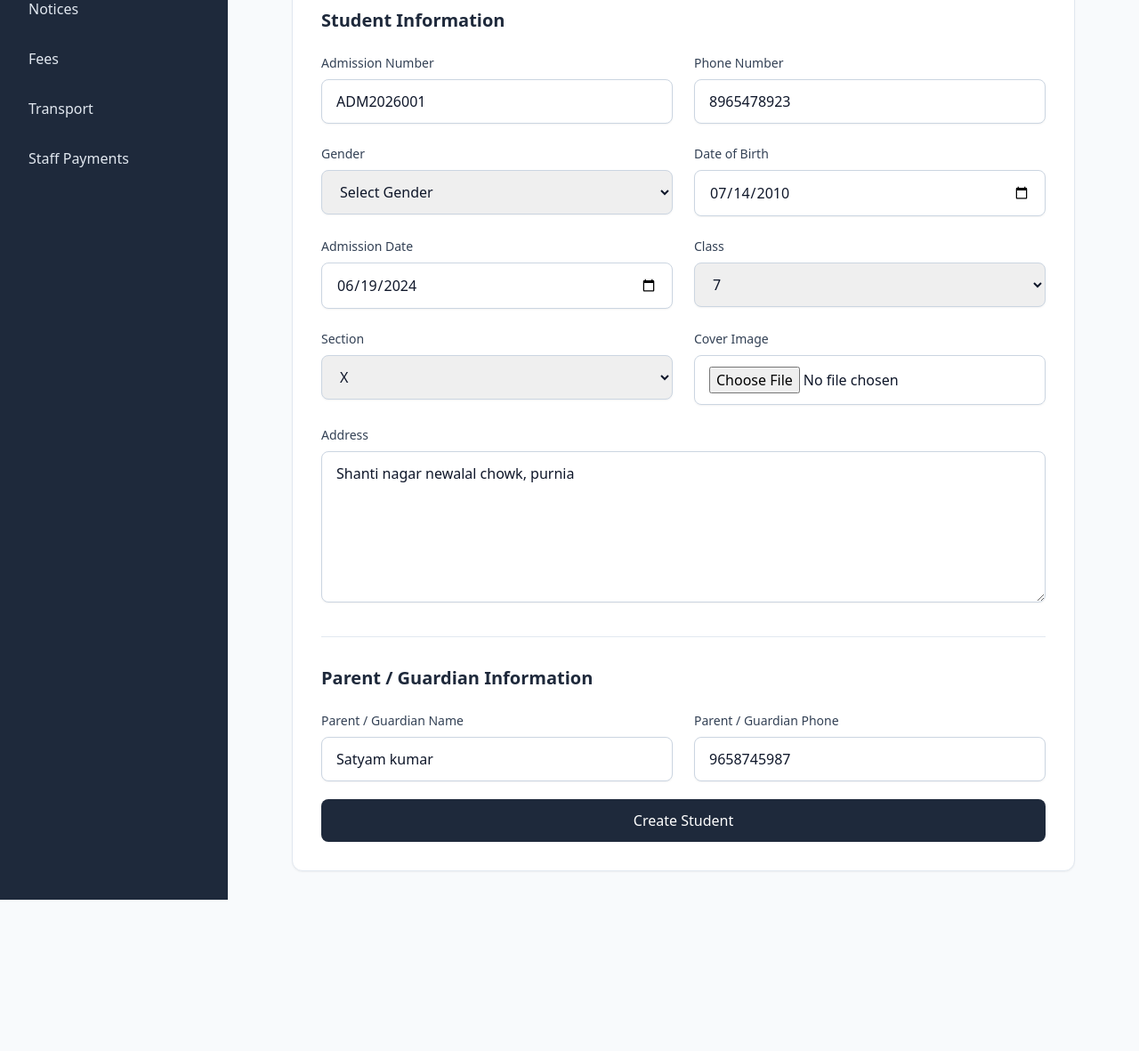
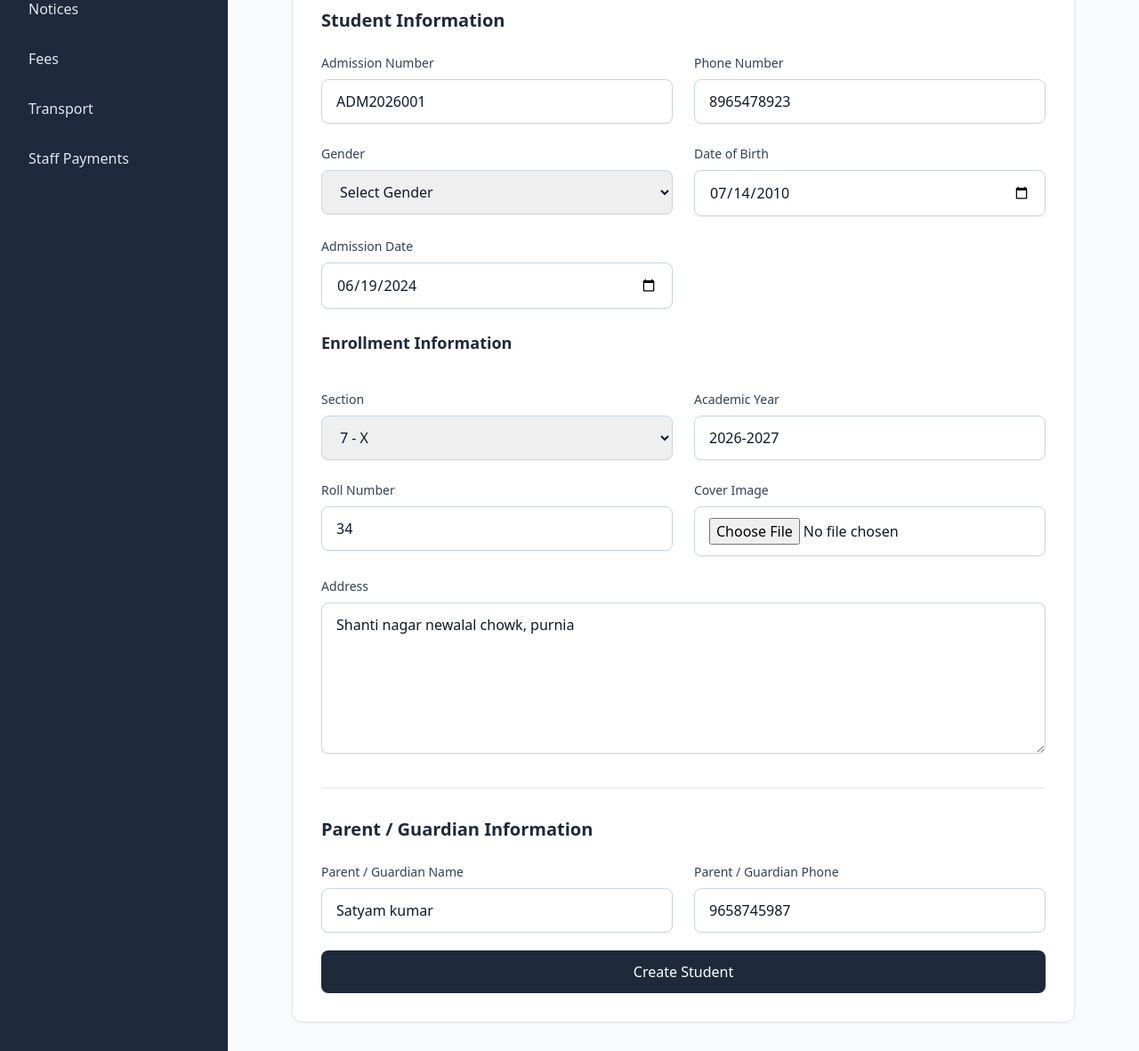
Before and after one commit to omjha1190/School_MS, a Django app: page /students/edit/1/ in a window 1280 px wide. Shown: the part 523-1704 px from the top of the page at 89% size. Before the commit the page ends 1534 px from the top, so only its background shows below. Run offline with Django 5.2, Linux system fonts and the light colour scheme; data comes from the database, SQL or seed files in the repository; both versions use the stored data as it was before the commit; some libraries are stand-ins or nearby versions.

Commit message:
fixed roll no and class

```diff
--- a/schoolmanagementsystem/academics/models.py
+++ b/schoolmanagementsystem/academics/models.py
@@ -16,7 +16,7 @@ class Section(models.Model):
         return f"{self.schoolclass.name} - {self.name}"
 
 class StudentEnrollment(models.Model):
-    student = models.ForeignKey("students.Student", on_delete=models.CASCADE)
+    student = models.ForeignKey("students.Student", on_delete=models.CASCADE, related_name="enrollments")
     section = models.ForeignKey(Section, on_delete=models.CASCADE)
     academic_year = models.CharField(max_length=50)
     roll_no = models.IntegerField()
--- a/schoolmanagementsystem/attendance/models.py
+++ b/schoolmanagementsystem/attendance/models.py
@@ -1,6 +1,4 @@
 from django.db import models
-from students.models import Student
-from teachers.models import Teacher
 
 # Create your models here.
 class StudentAttendance(models.Model):
--- a/schoolmanagementsystem/students/models.py
+++ b/schoolmanagementsystem/students/models.py
@@ -1,6 +1,5 @@
 from django.db import models
 from django.contrib.auth.models import User
-from academics.models import SchoolClass, Section
 
 # Create your models here.
 class Student(models.Model):
@@ -20,8 +19,6 @@ class Student(models.Model):
     admission_date = models.DateField()
     parent_name = models.CharField(max_length=100)
     parent_phone = models.CharField(max_length=15)
-    schoolclass = models.ForeignKey(SchoolClass, on_delete=models.CASCADE, null=True,blank=True)
-    section = models.ForeignKey(Section, on_delete=models.CASCADE, null=True,blank=True)
 
     def __str__(self):
         return self.user.get_full_name()
--- a/schoolmanagementsystem/students/templates/students/insert.html
+++ b/schoolmanagementsystem/students/templates/students/insert.html
@@ -6,7 +6,7 @@
 <div class="flex-1 p-8">
     <div class="px-10">
         <h1 class="text-3xl font-semibold text-slate-800 mb-8">Add Student</h1>
-        <div class="p-8 bg-white rounded-xl border border-slate-200 shadow-sm ">
+        <div class="p-8 bg-white rounded-xl border border-slate-200 shadow-sm">
             <form method="POST" enctype="multipart/form-data">
                 {% csrf_token %}
                 <div>
@@ -28,13 +28,13 @@
                             <label for="email" class="block text-sm font-medium text-slate-700 mb-2">Email</label>
                             <input type="email" id="email" name="email" value="{{ student.user.email }}" placeholder="Enter email address" class="w-full border border-slate-300 rounded-lg px-4 py-3 shadow-sm hover:shadow-md">
                         </div>
-                        <div class="">
+                        <div>
                             <label for="password" class="block text-sm font-medium text-slate-700 mb-2">Password</label>
                             <input type="password" id="password" name="password" placeholder="Enter password" class="w-full border border-slate-300 rounded-lg px-4 py-3 shadow-sm hover:shadow-md">
                         </div>
                         <div>
                             <label for="confirm_password" class="block text-sm font-medium text-slate-700 mb-2">Confirm Password</label>
-                            <input type="password" id="confirm_password" name="confirm_password" placeholder="Confirm password" required class="w-full border border-slate-300 rounded-lg px-4 py-3 shadow-sm hover:shadow-md" >
+                            <input type="password" id="confirm_password" name="confirm_password" placeholder="Confirm password" required class="w-full border border-slate-300 rounded-lg px-4 py-3 shadow-sm hover:shadow-md">
                         </div>
                     </div>
                 </div>
@@ -67,38 +67,36 @@
                             <label for="admission_date" class="block text-sm font-medium text-slate-700 mb-2">Admission Date</label>
                             <input type="date" id="admission_date" name="admission_date" value="{{ student.admission_date|date:'Y-m-d' }}" class="w-full border border-slate-300 rounded-lg px-4 py-3 shadow-sm hover:shadow-md">
                         </div>
+                        <div class="col-span-2">
+                            <h3 class="text-lg font-semibold text-slate-800 mb-4">Enrollment Information</h3>
+                        </div>
                         <div>
-                            <label for="schoolclass" class="block text-sm font-medium text-slate-700 mb-2">Class</label>
-                            <select id="schoolclass" name="schoolclass" class="w-full border border-slate-300 rounded-lg px-4 py-3 shadow-sm hover:shadow-md">
-                                <option value="">Select Class</option>
-                                {% for schoolclass in schoolclasses %}
-                                    <option value="{{ schoolclass.id }}"
-                                        {% if student.schoolclass.id == schoolclass.id %}selected{% endif %}>
-                                        {{ schoolclass.name }}
+                            <label for="section" class="block text-sm font-medium text-slate-700 mb-2">Section</label>
+                            <select id="section" name="section" required class="w-full border border-slate-300 rounded-lg px-4 py-3 shadow-sm hover:shadow-md">
+                                <option value="">Select Section</option>
+                                {% for section in sections %}
+                                    <option value="{{ section.id }}" {% if student.enrollments.first.section.id == section.id %}selected{% endif %}>
+                                        {{ section.schoolclass.name }} - {{ section.name }}
                                     </option>
                                 {% endfor %}
                             </select>
                         </div>
                         <div>
-                            <label for="section" class="block text-sm font-medium text-slate-700 mb-2">Section</label>
-                            <select id="section" name="section" class="w-full border border-slate-300 rounded-lg px-4 py-3 shadow-sm hover:shadow-md">
-                                <option value="">Select Section</option>
-                                {% for section in sections %}
-                                    <option value="{{ section.id }}"
-                                        {% if student.section.id == section.id %}selected{% endif %}>
-                                       {{ section.name }}
-                                    </option>
-                                {% endfor %}
-                            </select>
+                            <label for="academic_year" class="block text-sm font-medium text-slate-700 mb-2">Academic Year</label>
+                            <input type="text" id="academic_year" name="academic_year" value="{{student.enrollments.first.academic_year}}" placeholder="e.g. 2026-27" required class="w-full border border-slate-300 rounded-lg px-4 py-3 shadow-sm hover:shadow-md">
+                        </div>
+                        <div>
+                            <label for="roll_no" class="block text-sm font-medium text-slate-700 mb-2">Roll Number</label>
+                            <input type="number" id="roll_no" name="roll_no" value="{{student.enrollments.first.roll_no}}" placeholder="Enter roll number" min="1" required class="w-full border border-slate-300 rounded-lg px-4 py-3 shadow-sm hover:shadow-md">
                         </div>
                         <div>
                             <label for="cover_image" class="block text-sm font-medium text-slate-700 mb-2">Cover Image</label>
-                            <input type="file" id="cover_image" name="cover_image" value="{{student.cover_image}}" accept="image/*" class="w-full border border-slate-300 rounded-lg px-4 py-3 shadow-sm hover:shadow-md">
+                            <input type="file" id="cover_image" name="cover_image" accept="image/*" class="w-full border border-slate-300 rounded-lg px-4 py-3 shadow-sm hover:shadow-md">
                         </div>
                     </div>
                     <div>
                         <label for="address" class="block text-sm font-medium text-slate-700 mb-2 mt-6">Address</label>
-                        <textarea id="address" name="address" rows="6" placeholder="Enter student's full address" class="w-full border border-slate-300 rounded-lg px-4 py-3 shadow-sm hover:shadow-md">{{student.address}}</textarea>
+                        <textarea id="address" name="address" rows="6" placeholder="Enter student's full address" class="w-full border border-slate-300 rounded-lg px-4 py-3 shadow-sm hover:shadow-md">{{ student.address }}</textarea>
                     </div>
                 </div>
                 <div class="border-t border-slate-200 my-8"></div>
@@ -120,5 +118,4 @@
         </div>
     </div>
 </div>
-
 {% endblock content %}
--- a/schoolmanagementsystem/students/views.py
+++ b/schoolmanagementsystem/students/views.py
@@ -2,7 +2,7 @@ from django.shortcuts import render, redirect
 from django.contrib.auth.models import User
 from accounts.models import UserProfile
 from .models import Student
-from academics.models import SchoolClass, Section
+from academics.models import SchoolClass, Section, StudentEnrollment
 
 # Create your views here.
 def insert_student(req):
@@ -38,11 +38,17 @@ def insert_student(req):
         student.date_of_birth = req.POST.get("date_of_birth")
         student.gender = req.POST.get("gender")
         student.admission_date = req.POST.get("admission_date")
-        student.schoolclass = SchoolClass.objects.get(id=req.POST.get('schoolclass'))
-        student.section = Section.objects.get(id=req.POST.get('section'))
         student.parent_name = req.POST.get("parent_name")
         student.parent_phone = req.POST.get("parent_phone")
         student.save()
+
+        StudentEnrollment.objects.create(
+            student=student,
+            section_id=req.POST.get("section"),
+            academic_year=req.POST.get("academic_year"),
+            roll_no=req.POST.get("roll_no"),
+        )
+
         return redirect('manage_students')
     return render(req, "students/insert.html", data)
 
@@ -83,6 +89,21 @@ def edit_student(req, id):
         student.parent_name = req.POST.get('parent_name')
         student.parent_phone = req.POST.get('parent_phone')
         student.save()
+
+        enrollment = student.enrollments.first()
+
+        if enrollment:
+            enrollment.section_id = req.POST.get("section")
+            enrollment.academic_year = req.POST.get("academic_year")
+            enrollment.roll_no = req.POST.get("roll_no")
+            enrollment.save()
+        else:
+            StudentEnrollment.objects.create(
+                student=student,
+                section_id=req.POST.get("section"),
+                academic_year=req.POST.get("academic_year"),
+                roll_no=req.POST.get("roll_no"),
+            )
         return redirect('manage_students')
     return render(req, "students/insert.html", data)
 
```
Also changed, not shown: schoolmanagementsystem/students/templates/students/details.html (+21 -2 lines), schoolmanagementsystem/academics/migrations/0010_alter_studentenrollment_student.py (added), schoolmanagementsystem/db.sqlite3, schoolmanagementsystem/media/student_covers/.trashed-1785474919-file_00000000e2ec720baefc62dbe45eebc5_tzGE2Ko.png (added), schoolmanagementsystem/students/migrations/0006_remove_student_schoolclass_remove_student_section.py (added).
